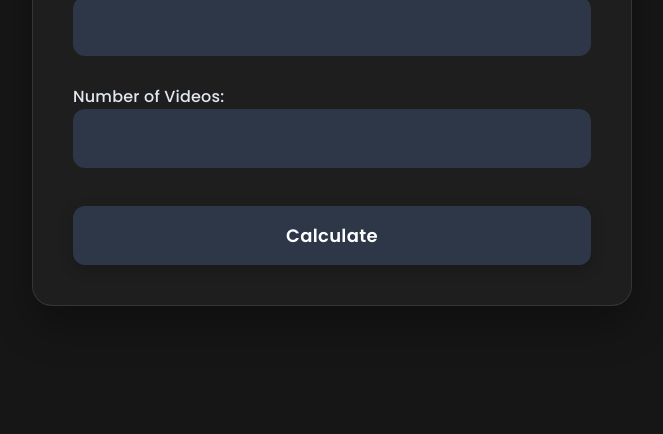
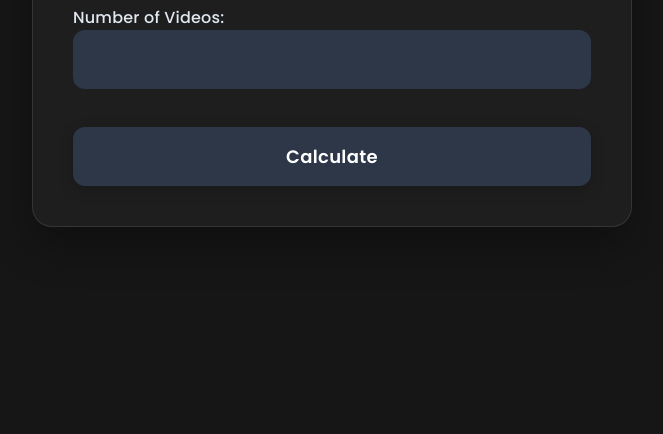
Before and after one commit to bradley1watson/verticalestimate, a plain HTML site: page index.html in a window 1280 px wide. Shown: the part 366-800 px from the top of the page, without its empty margins (308-971 px from the left). Drawn offline with Linux system fonts and the light colour scheme.

Commit message:
removed min-height from body

```diff
--- a/styles.css
+++ b/styles.css
@@ -8,11 +8,10 @@
 body {
     font-family: 'Poppins', sans-serif;
     background: #161616;
-    min-height: 100vh;
     display: flex;
     align-items: center;
     justify-content: center;
-    padding: 20px;
+    padding: 50px;
 }
 
 /* Container styles */
```
